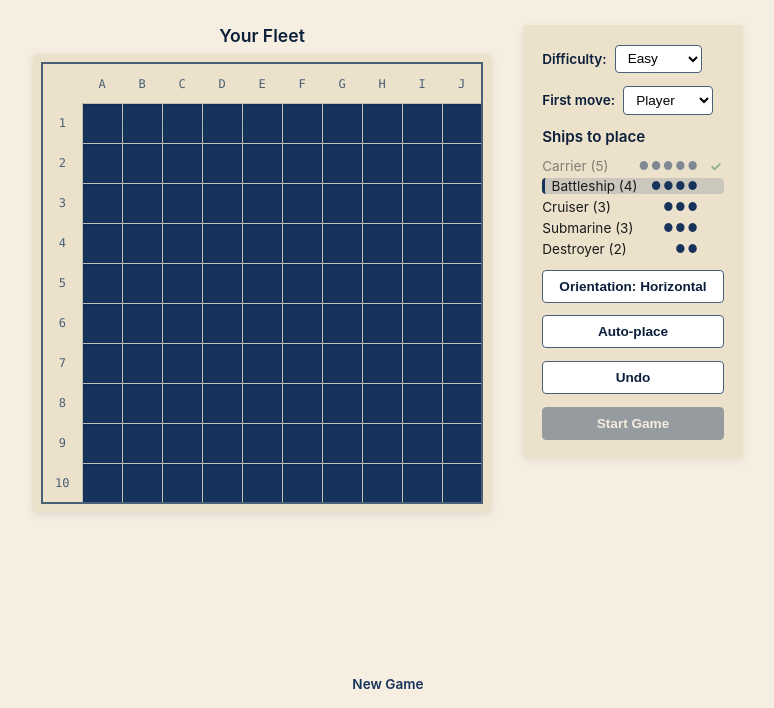
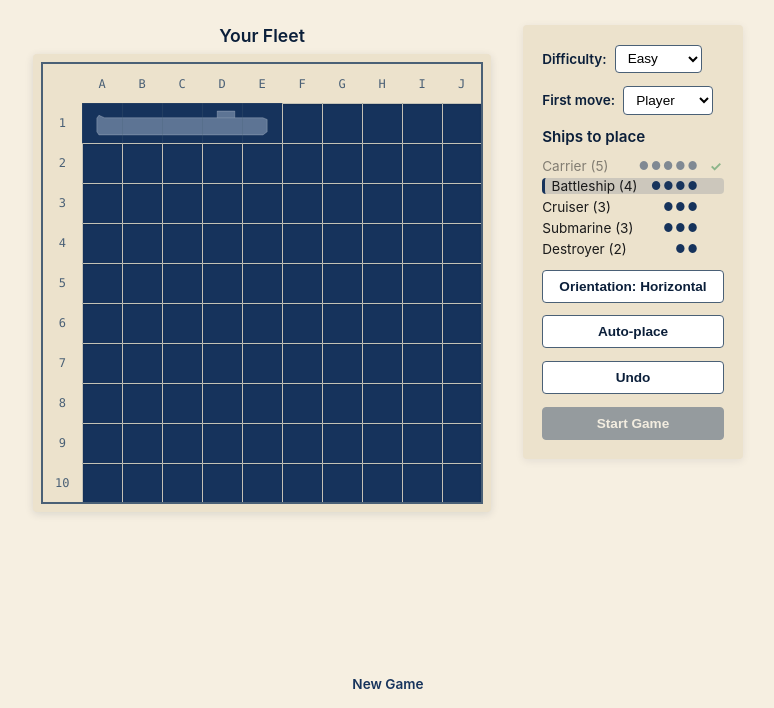
Before and after one commit to kevindelgado/battleship, a website built with Vite: page index.html in a window 1280 px wide. Both pictures are taken after a click on the element 354 px from the left and 215 px from the top of the page. Shown: the part 92-800 px from the top of the page, without its empty margins (252-1026 px from the left). Built offline with nearby package versions, Linux system fonts and the light colour scheme.

Commit message:
fix: use full-footprint SVG with nested inner SVG for inset paths
The previous fix made .cell.ship/.cell.sunk opaque navy, which hid the
SVG silhouettes entirely (SVGs are at z-index 0, behind the table at
z-index 1). Ship cells must be transparent for the SVGs to show through.

New approach:
- Outer SVG covers the full cell footprint (no inset on position/size)
- ship-bg rect fills the full SVG area with navy (own) / accent-deep (sunk)
- Nested inner <svg> at inset offset contains the silhouette paths
- Ship cells remain background: transparent

This gives: navy background (from SVG bg rect) + visual inset (from
inner SVG positioning) + no tan bleed (bg rect covers full cells).

Co-Authored-By: Devin AI <158243242+devin-ai-integration[bot]@users.noreply.github.com>

```diff
--- a/src/styles.css
+++ b/src/styles.css
@@ -171,8 +171,7 @@ footer a:hover {
 }
 
 .cell.ship {
-  background: var(--navy-700);
-  box-shadow: inset 0 1px 2px rgba(0, 0, 0, 0.15);
+  background: transparent;
 }
 
 .cell.miss {
@@ -197,8 +196,7 @@ footer a:hover {
 }
 
 .cell.sunk {
-  background: var(--navy-700);
-  box-shadow: inset 0 1px 2px rgba(0, 0, 0, 0.15);
+  background: transparent;
   transition: background-color 180ms ease-out;
 }
 
@@ -376,9 +374,17 @@ footer a:hover {
   stroke-width: 2;
 }
 
+.ship-svg-own .ship-bg {
+  fill: var(--navy-700);
+}
+
 .ship-svg-own path {
   fill: rgba(180, 195, 215, 0.45);
   stroke: rgba(255, 255, 255, 0.3);
+}
+
+.ship-svg-sunk .ship-bg {
+  fill: var(--accent-deep);
 }
 
 .ship-svg-sunk path {
--- a/src/ui/ships.js
+++ b/src/ui/ships.js
@@ -106,31 +106,55 @@ function createShipSVG(ship, x, y, cellW, cellH, sunk) {
   // Inset proportional to cell size so the board gridlines stay visible.
   const inset = Math.min(cellW, cellH) * INSET_RATIO;
 
+  // Outer SVG covers the FULL cell footprint (no inset on position/size)
+  // so the ship-bg rect fills all cells with navy, preventing the tan
+  // board-container background from bleeding through the inset gap.
+  // A nested <svg> inside provides the visual inset for the paths.
+  const fullW = orientation === 'horizontal'
+    ? ship.length * cellW : cellW;
+  const fullH = orientation === 'horizontal'
+    ? cellH : ship.length * cellH;
+
   svg.style.position = 'absolute';
-  svg.style.left = `${x + inset}px`;
-  svg.style.top = `${y + inset}px`;
+  svg.style.left = `${x}px`;
+  svg.style.top = `${y}px`;
   svg.style.pointerEvents = 'none';
+  svg.setAttribute('width', String(fullW));
+  svg.setAttribute('height', String(fullH));
+  svg.setAttribute('viewBox', `0 0 ${fullW} ${fullH}`);
+
+  // Background rect matching ocean / sunk color, fills the full cell
+  // footprint so no container background shows through the inset gap.
+  const bg = document.createElementNS(SVG_NS, 'rect');
+  bg.classList.add('ship-bg');
+  bg.setAttribute('width', String(fullW));
+  bg.setAttribute('height', String(fullH));
+  svg.appendChild(bg);
+
+  // Inner SVG for silhouette paths, inset within the outer SVG.
+  const inner = document.createElementNS(SVG_NS, 'svg');
+  inner.setAttribute('x', String(inset));
+  inner.setAttribute('y', String(inset));
+  inner.setAttribute('width', String(fullW - 2 * inset));
+  inner.setAttribute('height', String(fullH - 2 * inset));
 
   const [, , vbW, vbH] = silhouette.viewBox.split(' ').map(Number);
 
-  let pathParent = svg; // paths attach here (directly or via <g>)
+  let pathParent = inner; // paths attach here (directly or via <g>)
 
   if (orientation === 'horizontal') {
-    svg.setAttribute('viewBox', silhouette.viewBox);
-    svg.setAttribute('width', String(ship.length * cellW - 2 * inset));
-    svg.setAttribute('height', String(cellH - 2 * inset));
+    inner.setAttribute('viewBox', silhouette.viewBox);
   } else {
     // Vertical: swap viewBox dimensions and rotate the content.
-    // rotate(-90) then translate(0, vbW) maps horizontal → vertical.
-    svg.setAttribute('viewBox', `0 0 ${vbH} ${vbW}`);
-    svg.setAttribute('width', String(cellW - 2 * inset));
-    svg.setAttribute('height', String(ship.length * cellH - 2 * inset));
+    inner.setAttribute('viewBox', `0 0 ${vbH} ${vbW}`);
 
     const g = document.createElementNS(SVG_NS, 'g');
     g.setAttribute('transform', `translate(0, ${vbW}) rotate(-90)`);
-    svg.appendChild(g);
+    inner.appendChild(g);
     pathParent = g;
   }
+
+  svg.appendChild(inner);
 
   for (const d of silhouette.paths) {
     const path = document.createElementNS(SVG_NS, 'path');
```
Also changed, not shown: BUGS.md (+1 -1 lines).
